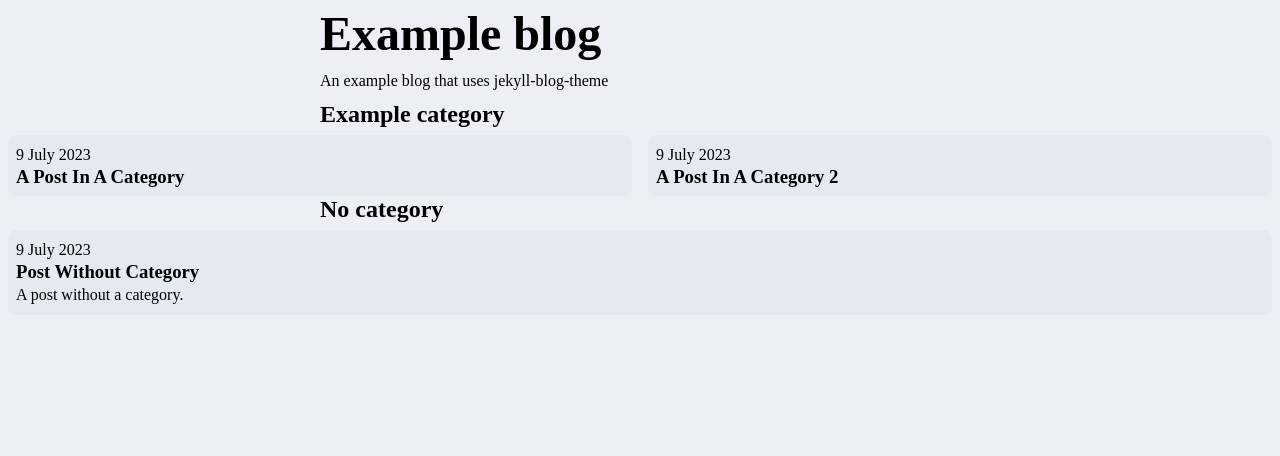
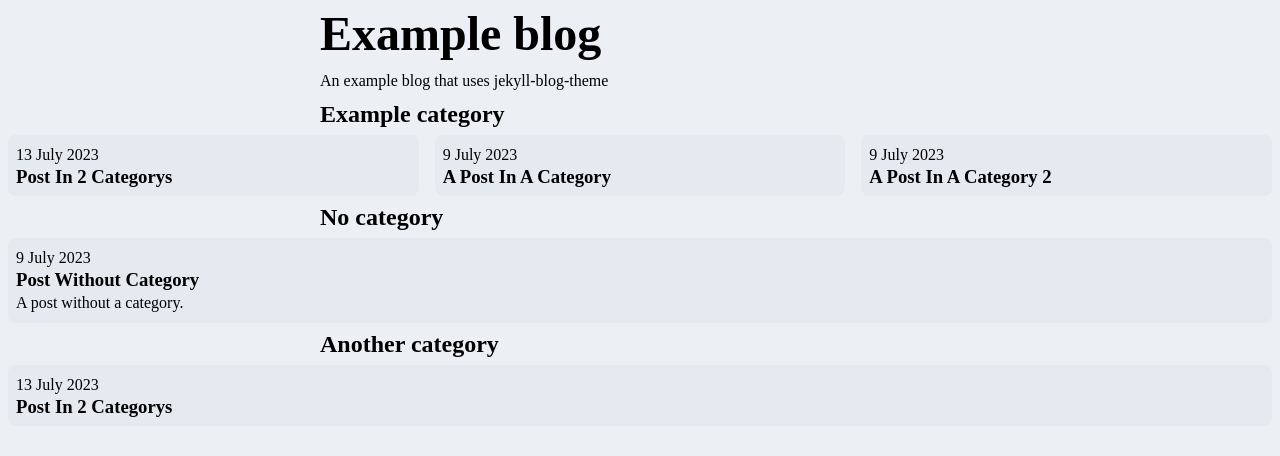
Before and after one commit to godalming123/jekyll-blog, a Jekyll site: the page built from index.html, in a window 1280 px wide. Shown: the top 456 px of the page. Built offline with Jekyll 4.4.1, drawn with Linux system fonts in a browser that asks for light colours.

Commit message:
Update to latest

```diff
--- /dev/null
+++ b/Example category/Another category/_posts/2023-07-13-post-in-2-categorys.md
@@ -0,0 +1,5 @@
+---
+layout: post
+---
+
+Witness in wonder, for this post do be in 2 categorys!
--- a/_layouts/post.html
+++ b/_layouts/post.html
@@ -18,7 +18,11 @@
   </head>
   <body>
     <article>
-      <p>{{ page.date | date: "%-d %B %Y" }} ⬤ {{ page.categories[0] }}</p>
+      <p>{{
+        page.date | date: "%-d %B %Y"
+      }} ⬤ {{
+        include.content | strip_html | number_of_words | divided_by: 200
+      }} minute read{% for category in page.categories %} ⬤ <a href="{{ "/#" | relative_url | append: category | replace: " ", "-" }}">{{ category }}</a>{% endfor %}</p>
       <h1 class="main-title">{{ page.title }}</h1>
       {% if page.frontImage %}
         <img src="{{ page.frontImage | relative_url }}" style="display: block;" />
--- a/index.html
+++ b/index.html
@@ -20,6 +20,7 @@
   grid-template-columns: repeat(auto-fit, minmax(15rem, 1fr));
   grid-template-rows: masonry;
   grid-gap: 1rem;
+  margin-bottom: 0.5rem;
 }
 
 .card {
@@ -51,13 +52,11 @@
       <p>{{ site.description }}</p>
     {% endif %}
     {% for category in site.categories %}
-      <h2>{{ category[0] }}</h2>
+      <h2 id="{{ category[0] | replace: " ", "-" }}">{{ category[0] }}</h2>
       <div class="grid">
         {% for post in category[1] %}
           <a href="{{ post.url | relative_url }}" class="card">
-            {% if post.date %}
-              <p>{{ post.date | date: "%-d %B %Y" }}</p>
-            {% endif %}
+            <p>{{ post.date | date: "%-d %B %Y" }}{% for category in page.categories %} ⬤ <a href="{{ "/#" | relative_url | append: category | replace: " ", "-" }}">{{ category }}</a>{% endfor %}</p>
             <h3>{{ post.title }}</h3>
             {% if post.frontImage %}
               <img src="{{ post.frontImage | relative_url }}" style="display: block;" />
```
